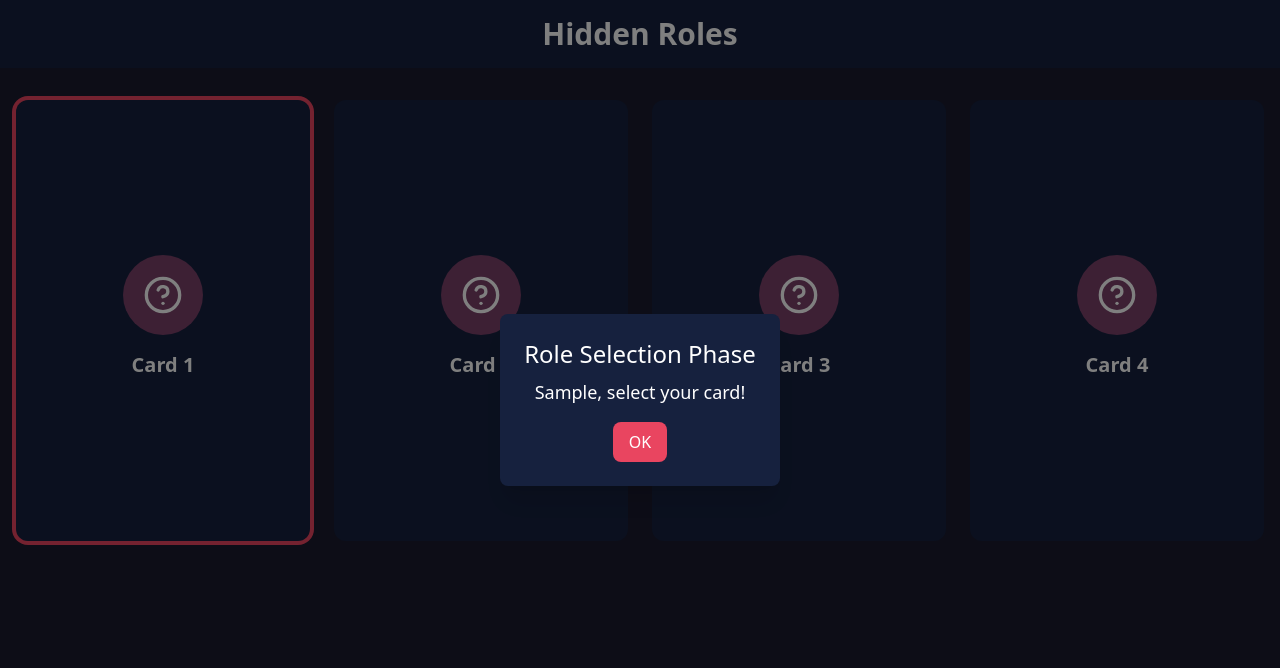
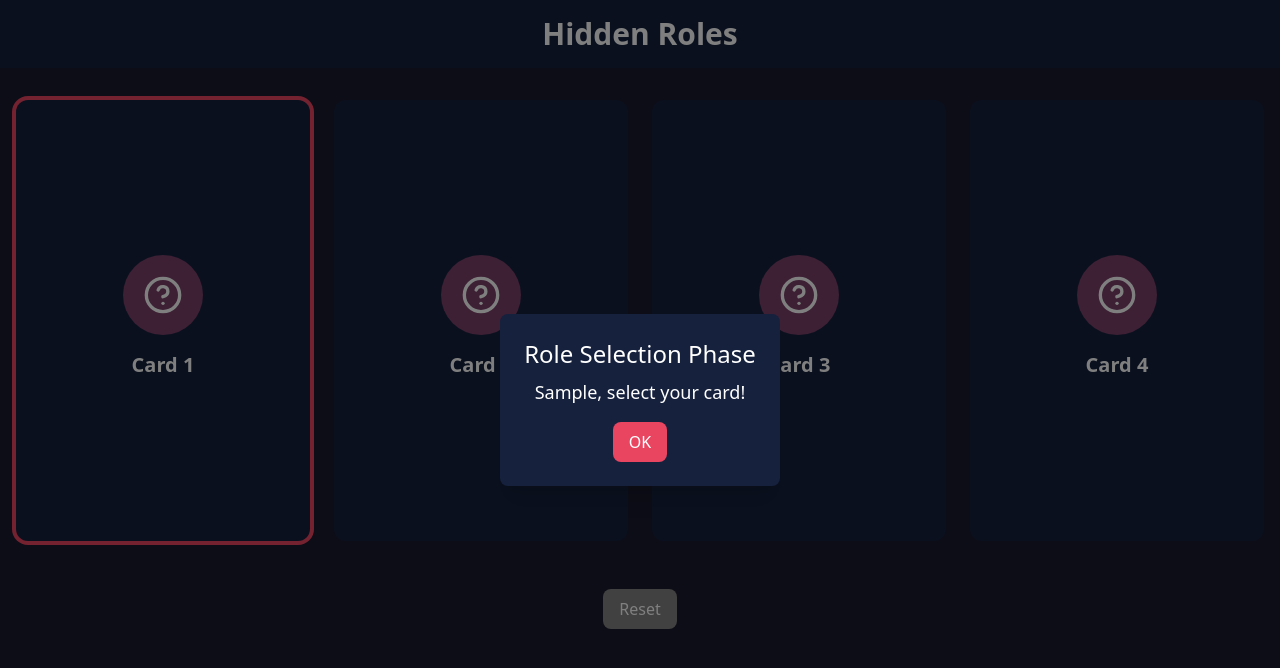
Before and after one commit to styffstyff/undercover, a React (Vite) app: page / in a window 1280 px wide. Both pictures are taken after typing "Sample", "Sample", "Sample", "Sample" into the empty fields and a click on the button "Start Game". Shown: the top 668 px of the page. Built offline with nearby package versions, Linux system fonts and the light colour scheme.

Commit message:
Added reset button

```diff
--- a/src/App.tsx
+++ b/src/App.tsx
@@ -12,6 +12,10 @@ export default function App() {
   const handlePlayAgain = () => {
     restartGame();
   };
+
+  const handleResetGame = () => {
+    setGameState(prev => ({ ...prev, currentPhase: 'setup' }));
+  }
 
   return (
     <div className="min-h-screen bg-[#1A1A2E]">
@@ -37,6 +41,7 @@ export default function App() {
           playSound={playSound}
           showSelectionMessage={showSelectionMessage}
           availableNames={gameState.availableNames}
+          onResetGame={handleResetGame}
         />
       )}
 
--- a/src/components/GameBoard.tsx
+++ b/src/components/GameBoard.tsx
@@ -6,6 +6,7 @@ import { checkVictoryCondition } from '../utils/gameLogic';
 import { GAME_CONFIG } from '../constants/gameConfig';
 import { createParticleEffect } from '../utils/helpers';
 import { WordGuessModal } from './WordGuessModal';
+import { on } from 'events';
 
 interface GameBoardProps {
   gameState: GameState;
@@ -13,6 +14,7 @@ interface GameBoardProps {
   onPhaseChange: (phase: GameState['currentPhase']) => void;
   onCardSelect: (cardId: string) => void;
   onWordGuess: (word: string) => void;
+  onResetGame: () => void;
   playSound: (effect: 'cardSelect' | 'roleReveal' | 'eliminate' | 'victory' | 'defeat') => void;
   showSelectionMessage: boolean;
   availableNames?: string[];
@@ -26,7 +28,8 @@ export function GameBoard({
   onWordGuess,
   playSound,
   showSelectionMessage,
-  availableNames
+  availableNames,
+  onResetGame
 }: GameBoardProps) {
   const handlePlayerClick = (playerId: string) => {
     const player = gameState.players.find(p => p.id === playerId);
@@ -76,6 +79,12 @@ export function GameBoard({
           />
         ))}
       </div>
+      <div className="max-w-2xl my-8 mx-auto text-center">
+      <button className="mt-4 bg-[#828282] text-white py-2 px-4 rounded-lg hover:bg-opacity-90 transition-colors"
+        onClick={onResetGame}>
+          Reset
+      </button>
+      </div>
 
       {(showSelectionMessage || gameState.startingPlayer) && (
         <GamePhaseMessage
--- /dev/null
+++ b/src/components/ResetGame.tsx
@@ -0,0 +1,26 @@
+import React, { useState } from 'react';
+import { GameState } from '../types/game';
+
+interface ResetGameProps {
+  onResetGame: () => void;
+  phase: GameState['currentPhase'];
+  className?: string;
+}
+
+const ResetGame: React.FC<ResetGameProps> = ({
+    onResetGame,
+    phase,
+    className }) => {
+  if (phase === 'setup') {
+    return null;
+  }
+
+  return (
+    <button
+      className="mt-4 bg-[#E94560] text-white py-2 px-4 rounded-lg hover:bg-opacity-90 transition-colors">
+      Reset
+    </button>
+  );
+}
+
+export default ResetGame;
```
